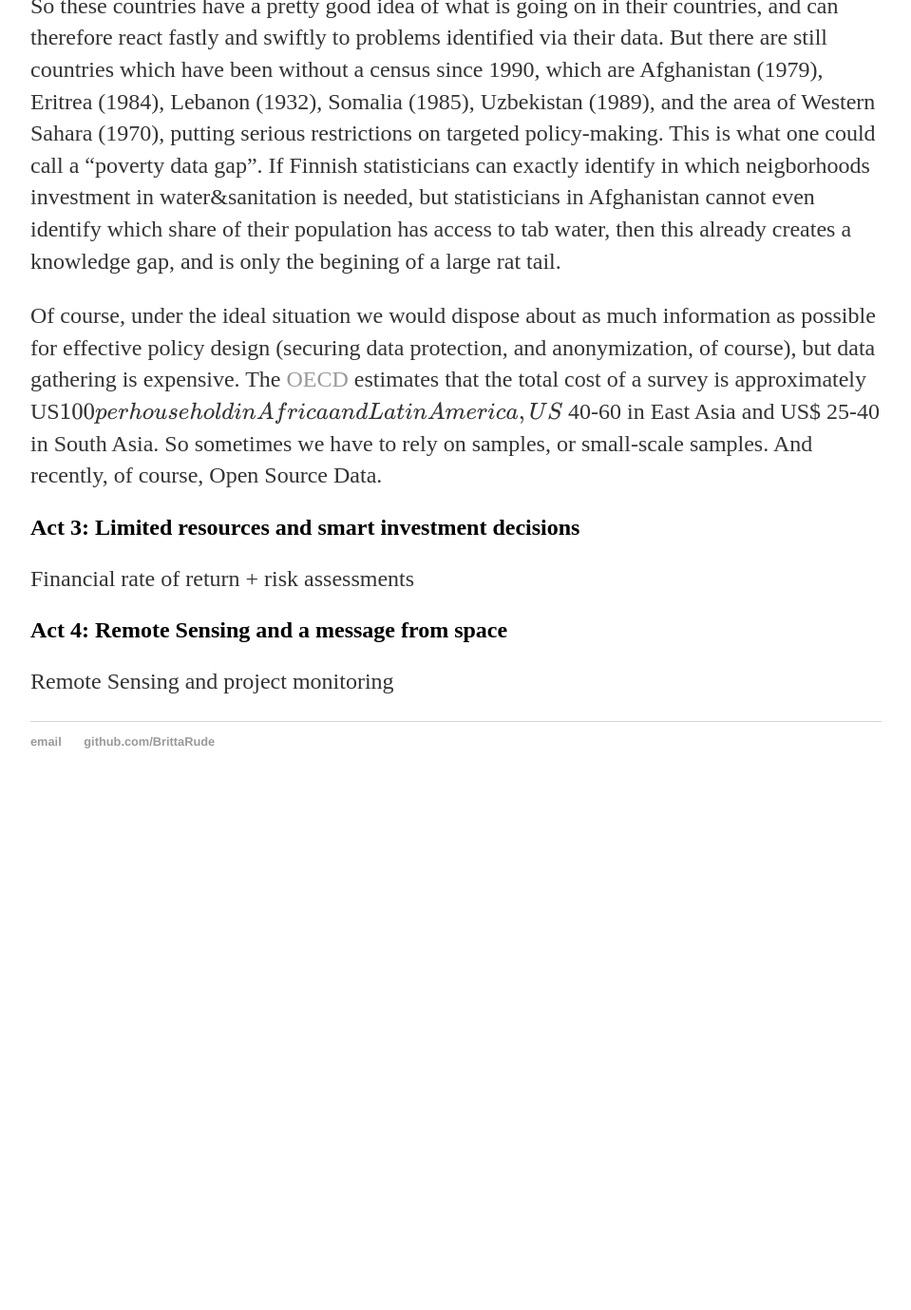
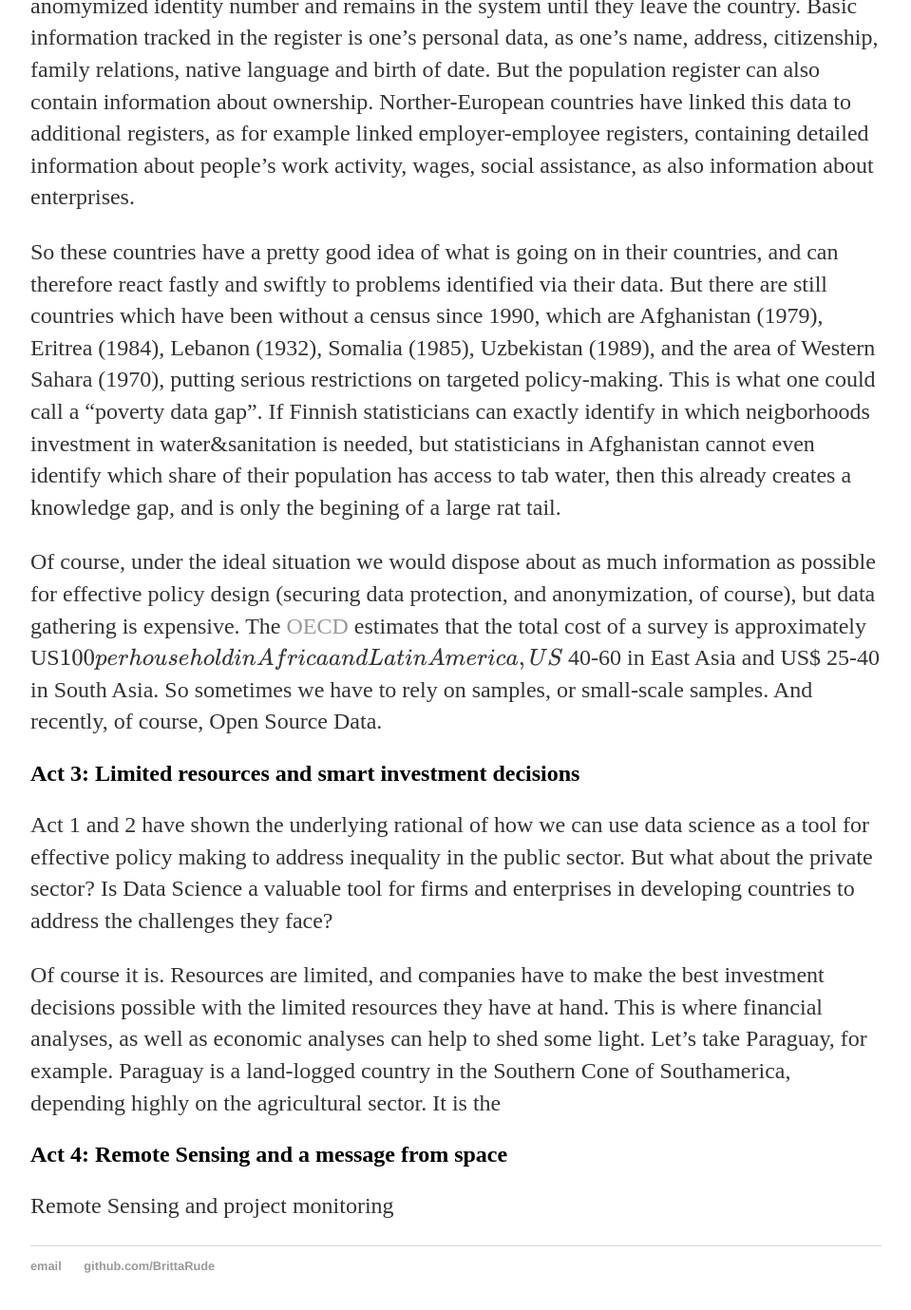
Before and after one commit to BrittaRude/BrittaRude.github.io, a Jekyll site: the page built from inputs_cakestory/_posts/2020-07-01-britta-rude-the-cake-story-part-2.md, in a window 1280 px wide and 1400 px high, scrolled down 2253 px. Shown: the top 1379 px of the window at 95% size, without its empty margins (160-1119 px from the left). Built offline with Jekyll 4.4.1, drawn with Linux system fonts in a browser that asks for light colours; formulas are drawn with MathJax 3; before the commit the page ends 3101 px from its top, so only the background shows below that; some of the changed text lies outside the part shown.

Commit message:
Update 2020-07-01-britta-rude-the-cake-story-part-2.md

```diff
--- a/inputs_cakestory/_posts/2020-07-01-britta-rude-the-cake-story-part-2.md
+++ b/inputs_cakestory/_posts/2020-07-01-britta-rude-the-cake-story-part-2.md
@@ -3,6 +3,8 @@
 title: "How can we use Data Science as a tool to address inequality?"
 date: 2020-10-24
 ---
+
+We live in an increasingly data-driven world. But how can we use data science as a tool to address inequality? First of all, we can use it to generate knowledge, and understand what is going on in developing countries. To address a problem, you need to know what is going on. Second of all, closing the digital data gap is a step towards closing one form of inequality causing ineffective policy-making. We can use data-science to create digital footprints of our population. And lastly, we can use Data Science as a tool for smart investment decisions in the private sector, generating a tool for enterprises to generate value out of their money.
 
 ## Act 1: To address a problem, we need to know what is going on.
 
@@ -24,7 +26,9 @@
 
 ## Act 3: Limited resources and smart investment decisions
 
-Financial rate of return + risk assessments
+Act 1 and 2 have shown the underlying rational of how we can use data science as a tool for effective policy making to address inequality in the public sector. But what about the private sector? Is Data Science a valuable tool for firms and enterprises in developing countries to address the challenges they face?
+
+Of course it is. Resources are limited, and companies have to make the best investment decisions possible with the limited resources they have at hand. This is where financial analyses, as well as economic analyses can help to shed some light. Let's take Paraguay, for example. Paraguay is a land-logged country in the Southern Cone of Southamerica, depending highly on the agricultural sector. It is the
 
 ## Act 4: Remote Sensing and a message from space
 
```
